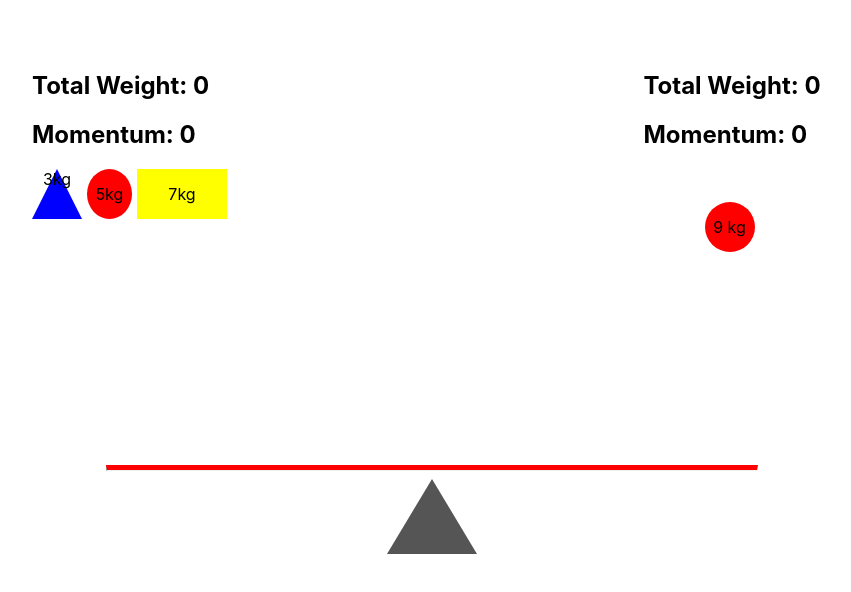
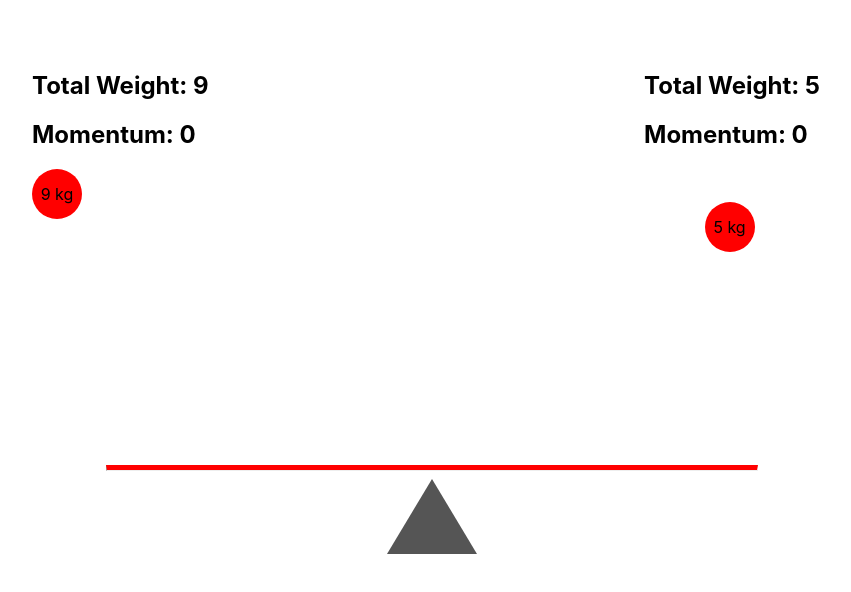
Before and after one commit to mehmeteyupoglu/teeter-totter, a React (Create React App) app in the folder teeter-totter/: page / in a window 1280 px wide. Shown: the top 592 px of the page, without its empty margins (208-1059 px from the left). Built offline with nearby package versions, Linux system fonts and the light colour scheme.

Commit message:
Update the score with Redux

```diff
--- a/teeter-totter/src/components/ObjectBox/LeftSide/LeftSide.js
+++ b/teeter-totter/src/components/ObjectBox/LeftSide/LeftSide.js
@@ -1,11 +1,27 @@
-import React from 'react';
+import React, { useEffect } from 'react';
 import { useSelector, useDispatch } from "react-redux"
+import { addToLeft } from "../../../state/TT_Store/actions"
 
+const options = ["triangle", "rectangle", "circle"]
+
+const getRandomBox = (arr) => {
+    const randomIndex = Math.floor(Math.random() * arr.length);
+    const randomItem =  arr[randomIndex];
+    return randomItem;
+  };
+
+const randomWeight = Math.floor(Math.random() * 9) + 1
+const randomBox = getRandomBox(options)
 
 
 const LeftSide = () => {
     const weight = useSelector(state => state.appReducer.leftTotalWeight)
     const momentum = useSelector(state => state.appReducer.leftMomentum)
+    const dispatch = useDispatch()
+
+    useEffect(() => {
+        dispatch(addToLeft(randomWeight))
+    })
 
     return (
         <div>
@@ -15,9 +31,9 @@ const LeftSide = () => {
                         <h2>Momentum: {momentum} </h2>
                     </div>
                     <div className="boxes">
-                        <div className="triangle">3kg</div>
-                        <div className="circle">5kg</div>
-                        <div className="rectangle">7kg</div>
+                        <div className={randomBox} >
+                            {randomWeight} kg
+                        </div>
                     </div>
                 </div>
         </div>
--- a/teeter-totter/src/components/ObjectBox/RightSide/RightSide.js
+++ b/teeter-totter/src/components/ObjectBox/RightSide/RightSide.js
@@ -1,5 +1,7 @@
-import React from 'react';
+import React, {useEffect} from 'react';
 import { useSelector, useDispatch} from "react-redux"
+import { addToLeft, addToRight } from "../../../state/TT_Store/actions"
+
 
 const options = ["triangle", "rectangle", "circle"]
 
@@ -16,15 +18,21 @@ const RightSide = () => {
 
     const weight = useSelector(state => state.appReducer.rightTotalWeight)
     const momentum = useSelector(state => state.appReducer.rightMomentum)
+    const dispatch = useDispatch()
+
+    useEffect(() => {
+        dispatch(addToRight(randomWeight))
+    })
 
     return (
+
         <div className="right-box">
             <div className="score-board">
                 <h2>Total Weight: {weight}</h2>
                 <h2>Momentum: {momentum}</h2>
             </div>
             <div className="boxes">
-                <div className={randomBox}>
+                <div className={randomBox} >
                     {randomWeight} kg
                 </div>
             </div>
```
